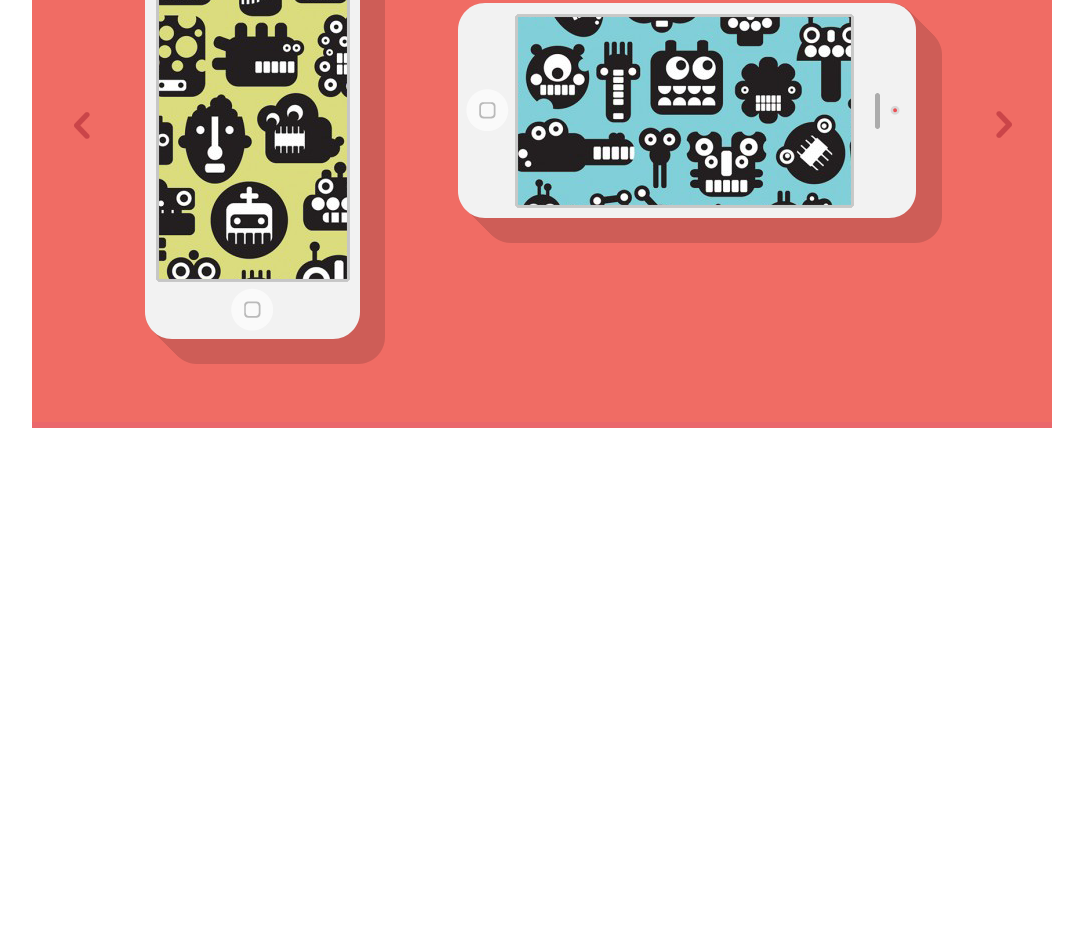
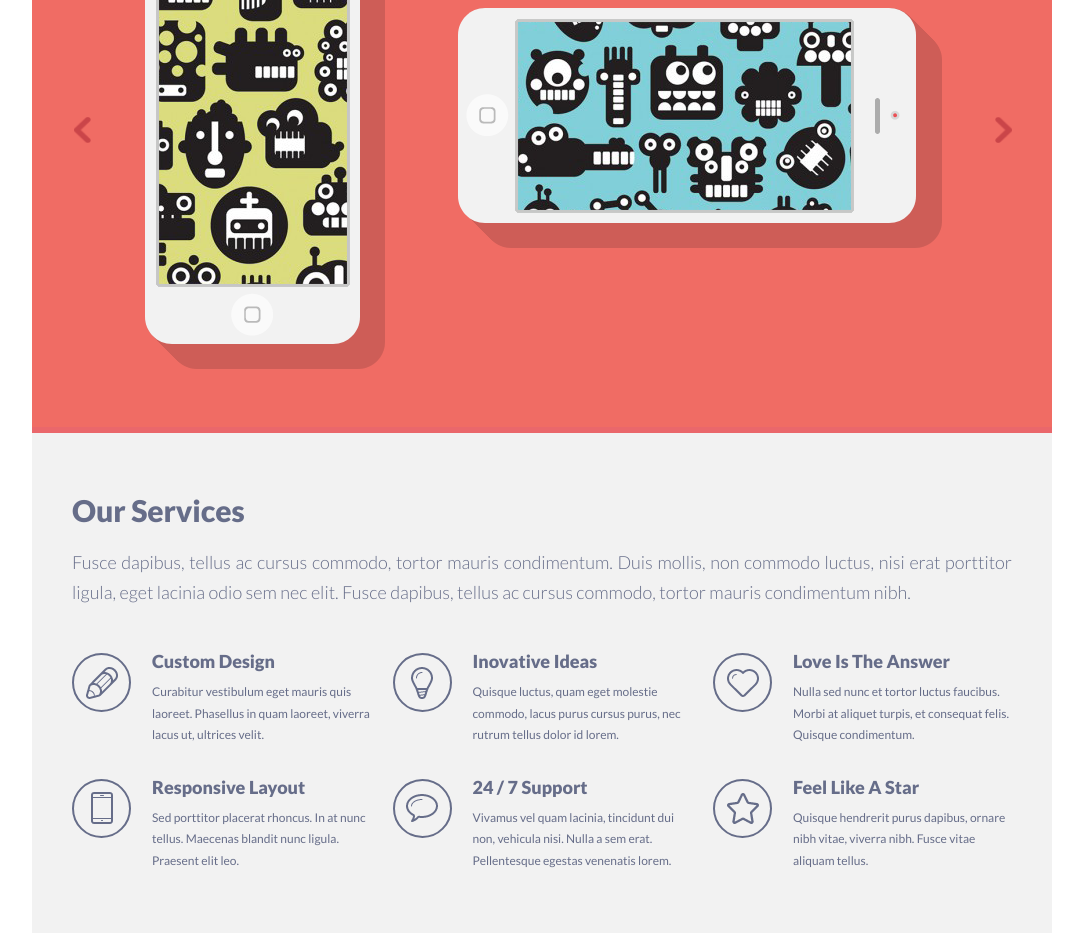
Before and after one commit to TheRockShade/singolo, a plain HTML site: page singolo1.html in a window 1280 px wide. Shown: the part 262-1201 px from the top of the page, without its empty margins (98-1181 px from the left). Before the commit the page ends 800 px from the top, so only its background shows below. Drawn offline with Linux system fonts and the light colour scheme.

Commit message:
feat: add services

```diff
--- a/singolo1.css
+++ b/singolo1.css
@@ -200,7 +200,7 @@ body {
   display: flex;
   justify-content: space-between;
   align-items: baseline;
-  padding: 34px 40px 32px 40px;
+  padding: 39px 40px 32px 40px;
 
   background: #2d303a;
   border-bottom: 6px solid #323746;
@@ -298,3 +298,86 @@ body {
   display: flex;
   align-items: center;
 }
+
+.services {
+  padding: 69px 40px 62px 40px;
+
+  color: #666d89;
+
+  background: #f2f2f2;
+  border-bottom: 6px solid #ffffff;
+}
+
+.services-info {
+  margin: 0 0 46px 0;
+}
+
+.services__title {
+  margin: 0 0 27px 0;
+
+  font-size: 30px;
+  font-weight: 900;
+  line-height: 17.86px;
+  letter-spacing: -0.1px;
+}
+
+.services__text {
+  font-size: 18px;
+  font-weight: 300;
+  line-height: 30px;
+  text-align: justify;
+}
+
+.services-features {
+  display: flex;
+  justify-content: space-between;
+  flex-wrap: wrap;
+}
+
+.services-features__item {
+  display: flex;
+  justify-content: space-between;
+  width: 299px;
+}
+
+.services-features__item:nth-child(n+4) {
+  margin: 33px 0 0 0;
+}
+
+.services-features__icon {
+  position: relative;
+
+  width: 55px;
+  height: 55px;
+
+  border: 2px solid #666d89;
+  border-radius: 50%;
+}
+
+.services-features__image {
+  position: absolute;
+  top: 0;
+  right: 0;
+  bottom: 0;
+  left: 0;
+
+  margin: auto;
+}
+
+.services-features__box {
+  width: 219px;
+}
+
+.services-features__title {
+  margin: 0 0 10px 0;
+
+  font-size: 18px;
+  font-weight: 900;
+  line-height: 17.86px;
+}
+
+.services-features__text {
+  font-size: 12px;
+  font-weight: 400;
+  line-height: 21.56px;
+}
--- a/singolo1.html
+++ b/singolo1.html
@@ -25,18 +25,80 @@
       </header>
       <section class="slider">
         <div class="slider__arrow">
-          <img src="assets/img/slider-arrow.png" alt="slider arrow">
+          <img src="assets/img/slider-arrow.png" width="17" height="26" alt="slider arrow">
         </div>
         <div class="slider__body">
           <div class="slider__box">
-            <img class="slider__image" src="assets/img/slider-phone-vertical.png" alt="slider image">
+            <img class="slider__image" src="assets/img/slider-phone-vertical.png" width="240" height="483" alt="slider image">
           </div>
           <div class="slider__box">
-            <img class="slider__image" src="assets/img/slider-phone-horizontal.png" alt="slider image">
+            <img class="slider__image" src="assets/img/slider-phone-horizontal.png" width="484" height="240" alt="slider image">
           </div>
         </div>
         <div class="slider__arrow">
-          <img src="assets/img/slider-arrow.png" alt="slider arrow">
+          <img src="assets/img/slider-arrow.png" width="17" height="26" alt="slider arrow">
+        </div>
+      </section>
+      <section class="services">
+        <div class="services-info">
+          <h1 class="services__title">Our Services</h1>
+          <p class="services__text">Fusce dapibus, tellus ac cursus commodo, tortor mauris condimentum. Duis mollis, non commodo luctus, nisi erat porttitor ligula, eget lacinia odio sem nec elit. Fusce dapibus, tellus ac cursus commodo, tortor mauris condimentum nibh.</p>
+        </div>
+        <div class="services-features">
+          <div class="services-features__item">
+            <div class="services-features__icon">
+              <img class="services-features__image" src="assets/img/services-icon-1.png" width="32" height="32" alt="icon">
+            </div>
+            <div class="services-features__box">
+              <h3 class="services-features__title">Custom Design</h3>
+              <p class="services-features__text">Curabitur vestibulum eget mauris quis laoreet. Phasellus in quam laoreet, viverra lacus ut, ultrices velit.</p>
+            </div>
+          </div>
+          <div class="services-features__item">
+            <div class="services-features__icon">
+              <img class="services-features__image" src="assets/img/services-icon-2.png" width="22" height="32" alt="icon">
+            </div>
+            <div class="services-features__box">
+              <h3 class="services-features__title">Inovative Ideas</h3>
+              <p class="services-features__text">Quisque luctus, quam eget molestie commodo, lacus purus cursus purus, nec rutrum tellus dolor id lorem.</p>
+            </div>
+          </div>
+          <div class="services-features__item">
+            <div class="services-features__icon">
+              <img class="services-features__image" src="assets/img/services-icon-3.png" width="32" height="28" alt="icon">
+            </div>
+            <div class="services-features__box">
+              <h3 class="services-features__title">Love Is The Answer</h3>
+              <p class="services-features__text">Nulla sed nunc et tortor luctus faucibus. Morbi at aliquet turpis, et consequat felis. Quisque condimentum.</p>
+            </div>
+          </div>
+          <div class="services-features__item">
+            <div class="services-features__icon">
+              <img class="services-features__image" src="assets/img/services-icon-4.png" width="22" height="32" alt="icon">
+            </div>
+            <div class="services-features__box">
+              <h3 class="services-features__title">Responsive Layout</h3>
+              <p class="services-features__text">Sed porttitor placerat rhoncus. In at nunc tellus. Maecenas blandit nunc ligula. Praesent elit leo.</p>
+            </div>
+          </div>
+          <div class="services-features__item">
+            <div class="services-features__icon">
+              <img class="services-features__image" src="assets/img/services-icon-5.png" width="32" height="28" alt="icon">
+            </div>
+            <div class="services-features__box">
+              <h3 class="services-features__title">24 / 7 Support</h3>
+              <p class="services-features__text">Vivamus vel quam lacinia, tincidunt dui non, vehicula nisi. Nulla a sem erat. Pellentesque egestas venenatis lorem.</p>
+            </div>
+          </div>
+          <div class="services-features__item">
+            <div class="services-features__icon">
+              <img class="services-features__image" src="assets/img/services-icon-6.png" width="32" height="31" alt="icon">
+            </div>
+            <div class="services-features__box">
+              <h3 class="services-features__title">Feel Like A Star</h3>
+              <p class="services-features__text">Quisque hendrerit purus dapibus, ornare nibh vitae, viverra nibh. Fusce vitae aliquam tellus.</p>
+            </div>
+          </div>
         </div>
       </section>
     </div>
```
